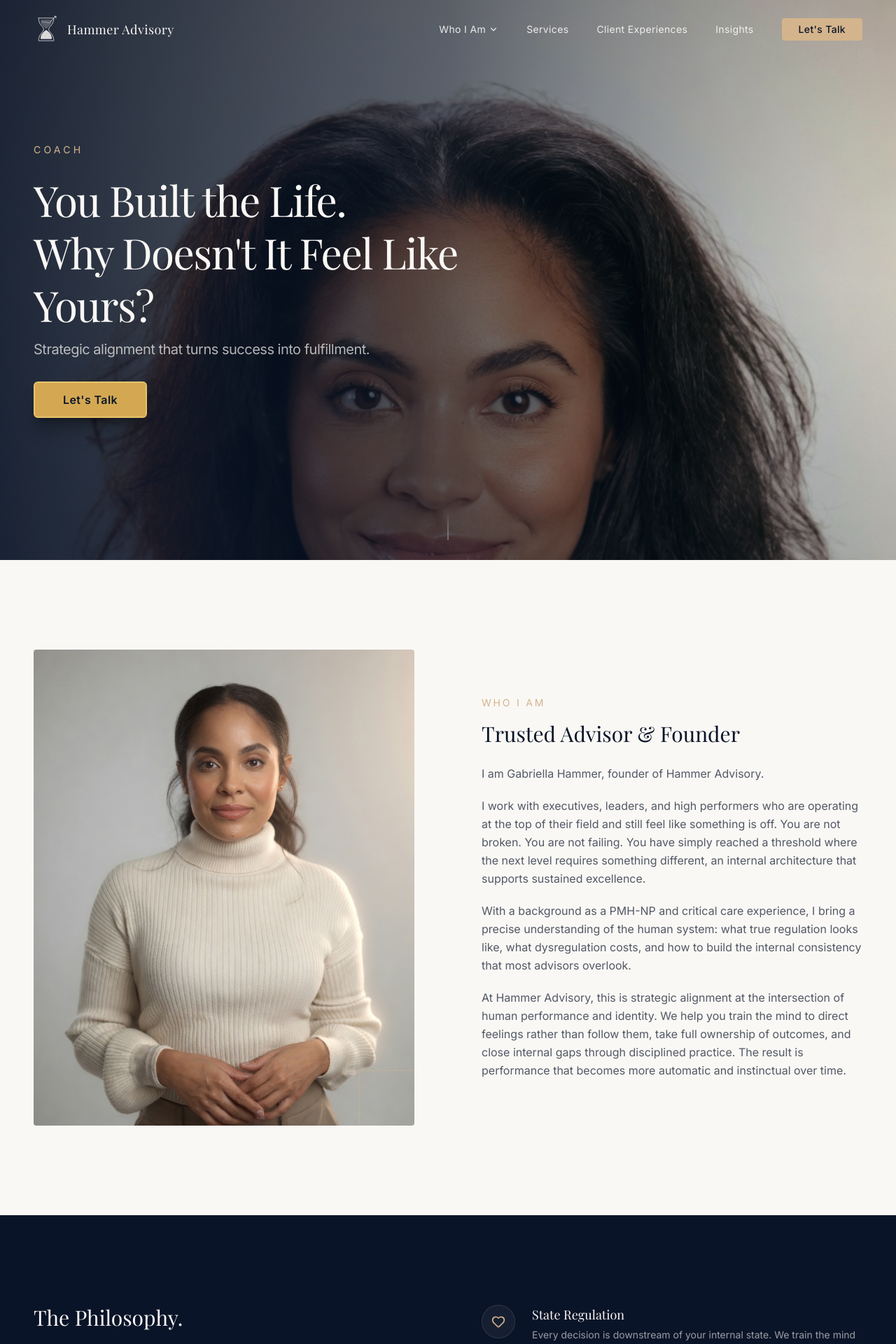
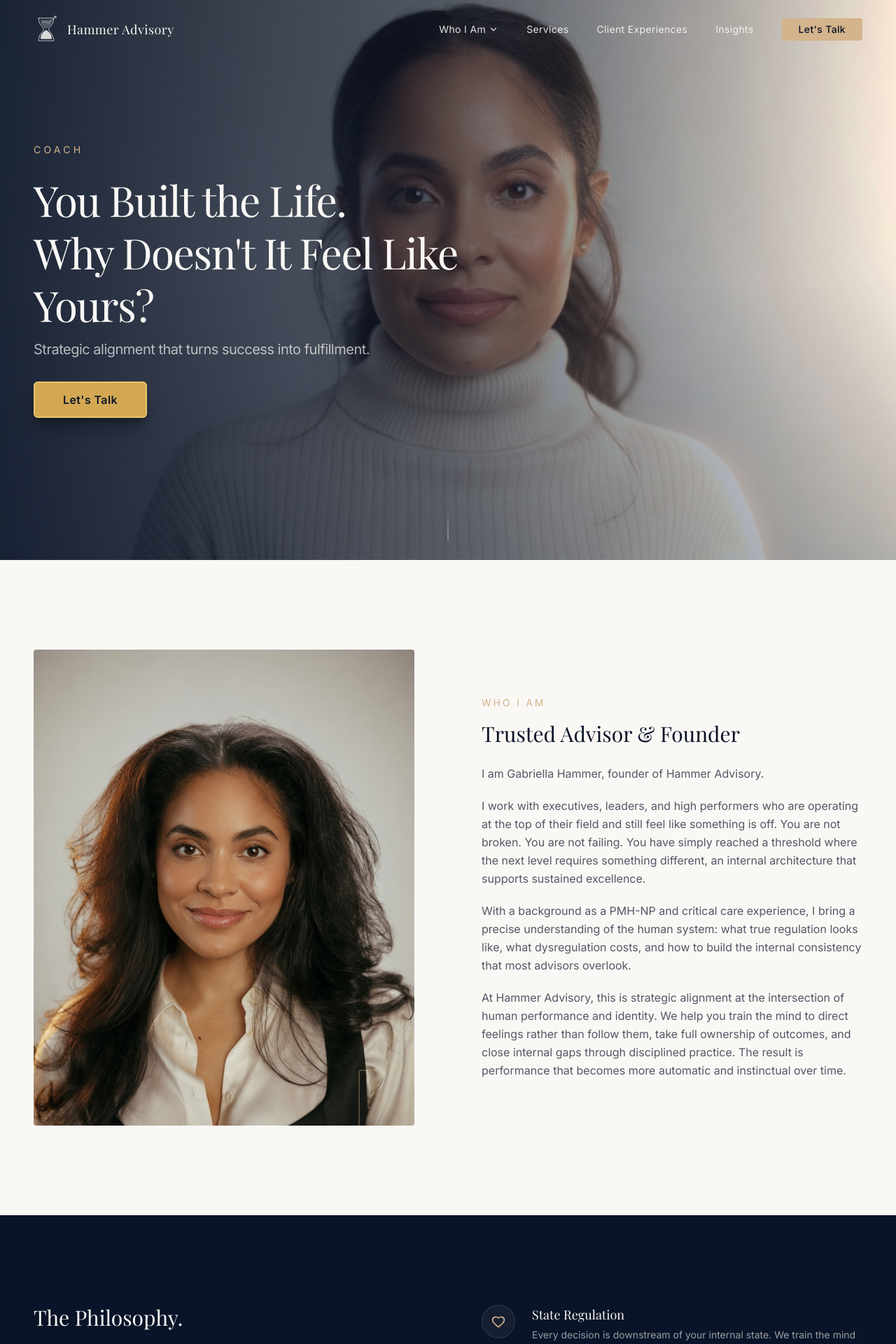
Before and after one commit to ghammer24/Hammer-Advisory-Website, a Next.js app: page / in a window 1280 px wide. Shown: the top 1920 px of the page at 70% size. Built offline with nearby package versions, Linux system fonts and the light colour scheme; a web font is replaced by a local one.

Commit message:
fix: swap images in hero and about sections

```diff
--- a/components/about-section.tsx
+++ b/components/about-section.tsx
@@ -25,7 +25,7 @@ export function AboutSection() {
           >
             <div className="aspect-[4/5] bg-navy/5 rounded-sm overflow-hidden relative">
               <Image
-                src="/images/gabriella-about.jpg"
+                src="/images/gabriella-hero.jpg"
                 alt="Gabriella Hammer, Founder of Hammer Advisory"
                 fill
                 className="object-cover object-[50%_20%]"
--- a/components/hero-section.tsx
+++ b/components/hero-section.tsx
@@ -18,7 +18,7 @@ export function HeroSection() {
       {/* Background Image - brighter, more prominent face */}
       <div className="absolute inset-0">
         <Image
-          src="/images/gabriella-hero.jpg"
+          src="/images/gabriella-about.jpg"
           alt="Gabriella Hammer"
           fill
           className="object-cover object-[90%_25%] sm:object-[85%_22%] md:object-[80%_18%] lg:object-[75%_15%] brightness-110 contrast-105"
```
